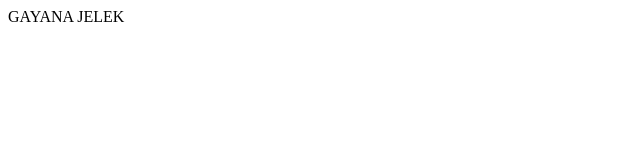
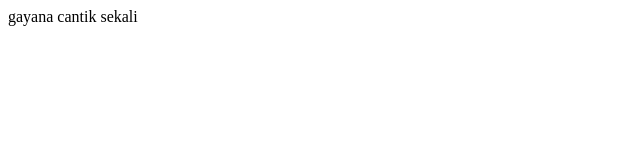
Before and after one commit to ghayoung05/tugas-html-prtemuan1, a plain HTML site: page index.html in a window 1280 px wide. Shown: the full height of the page, 0-640 px from the left. Drawn offline with Linux system fonts and the light colour scheme.

Commit message:
ganti isi html

```diff
--- a/index.html
+++ b/index.html
@@ -6,6 +6,6 @@
     <title>Document</title>
 </head>
 <body>
-    GAYANA JELEK
+    gayana cantik sekali
 </body>
 </html>
```
